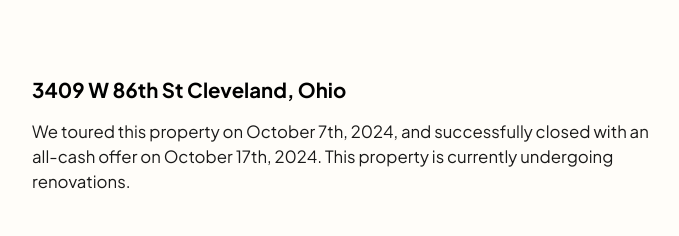
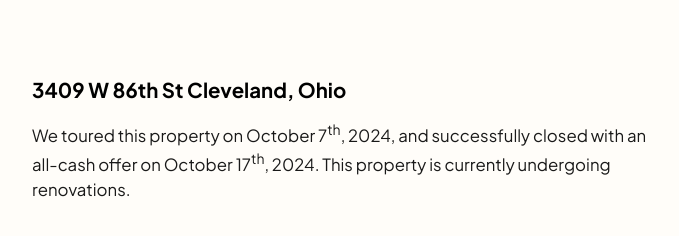
Before and after one commit to garybunofsky/homeboy, a plain HTML site: page index.html in a window 1280 px wide. Shown: the part 406-642 px from the top of the page, without its empty margins (298-977 px from the left). Drawn offline with Linux system fonts and the light colour scheme.

Commit message:
Update index.html

```diff
--- a/index.html
+++ b/index.html
@@ -17,7 +17,7 @@
   <section class="properties">
     <div class="single">
       <h3><a href="https://www.google.com/maps/place/3409+W+86th+St,+Cleveland,+OH+44102/@41.4609535,-81.7435127,16z/data=!4m6!3m5!1s0x8830ee28e4765b23:0xa313a5dc395f443b!8m2!3d41.4609535!4d-81.7435127!16s%2Fg%2F11cpmjn1k9">3409 W 86th St Cleveland, Ohio</a></h3>
-      <p>We toured this property on October 7th, 2024, and successfully closed with an all-cash offer on October 17th, 2024. This property is currently undergoing renovations.</p>
+      <p>We toured this property on October 7<sup>th</sup>, 2024, and successfully closed with an all-cash offer on October 17<sup>th</sup>, 2024. This property is currently undergoing renovations.</p>
     </div>
   </section>
 </body>
```
